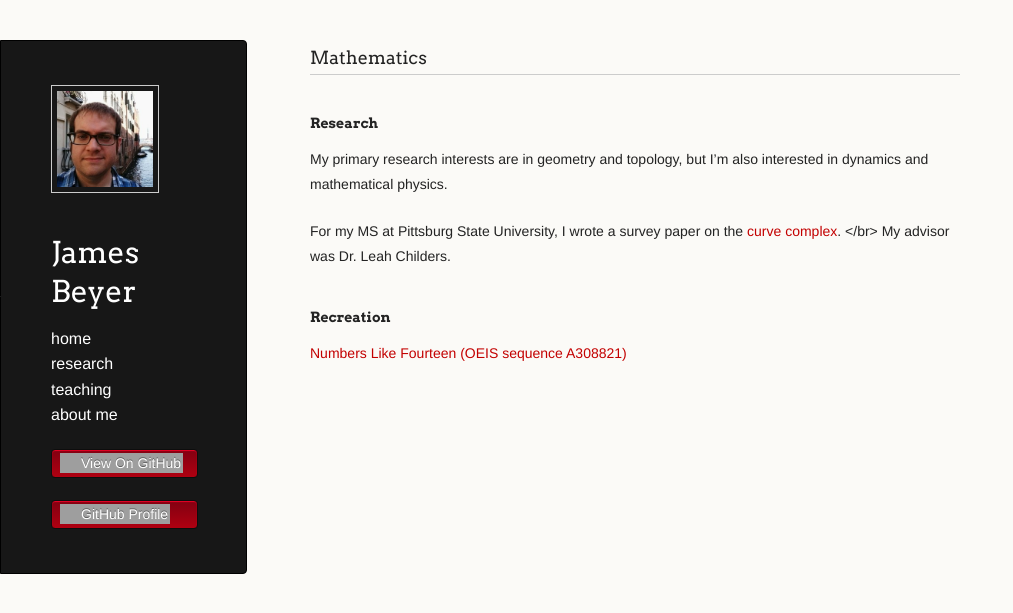
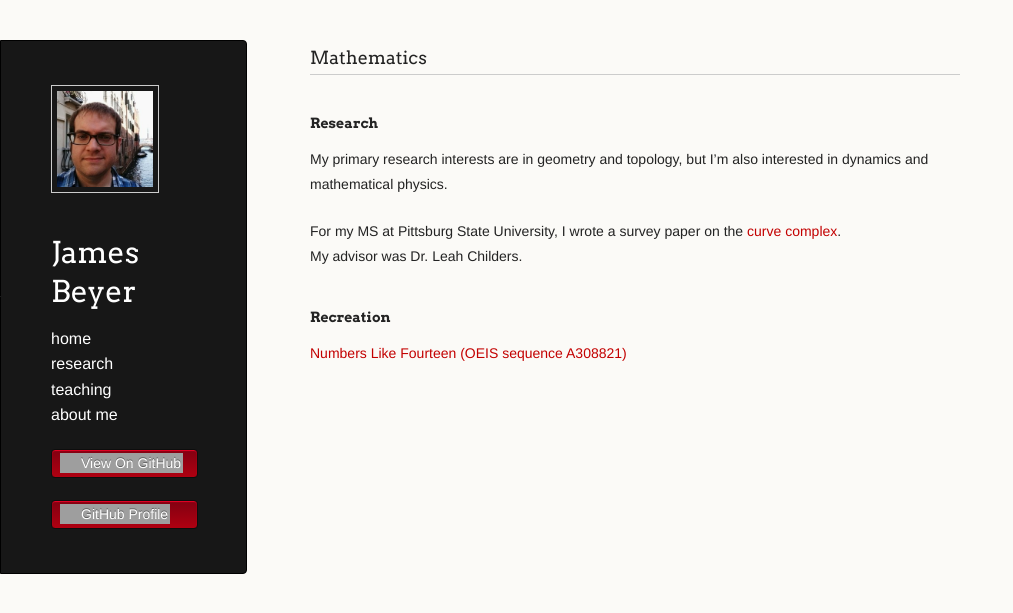
Before and after one commit to jebeyer/jebeyer.github.io, a Jekyll site: the page built from research.md, in a window 1280 px wide, cut to the strip 0-613 px from the top of the page. Shown: the whole strip, without its empty margins (0-1013 px from the left). Built offline with Jekyll 4.4.1, drawn with Linux system fonts in a browser that asks for light colours; a script that is not in the unit is left out; our own code applies the rules of GitHub Pages for plain Markdown files; grey boxes are pictures that could not be loaded.

```diff
--- a/research.md
+++ b/research.md
@@ -8,7 +8,7 @@ layout: default
 
 My primary research interests are in geometry and topology, but I'm also interested in dynamics and mathematical physics.
 
-For my MS at Pittsburg State University, I wrote a survey paper on the [curve complex](https://en.wikipedia.org/wiki/Curve_complex). </br> My advisor was Dr. Leah Childers.
+For my MS at Pittsburg State University, I wrote a survey paper on the [curve complex](https://en.wikipedia.org/wiki/Curve_complex). <br> My advisor was Dr. Leah Childers.
 
 #### Recreation
 
```
